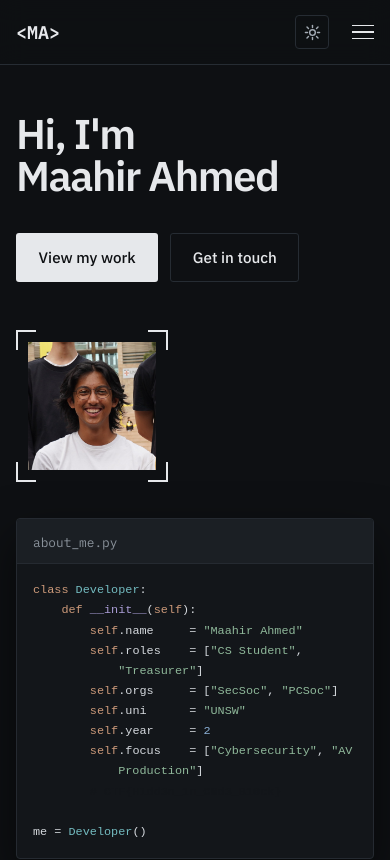
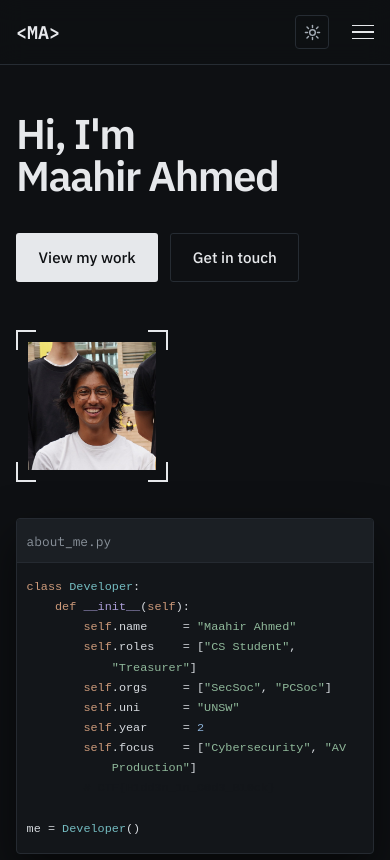
Before and after one commit to maahir-ahmed/maahir-ahmed.github.io, a Next.js app: page / in a window 390 px wide. Shown: the top 860 px of the page. Built offline with nearby package versions, Linux system fonts and the light colour scheme; no server answers; the database is empty.

Commit message:
Tighten the code box's side padding so more code fits per line

```diff
--- a/src/app/globals.css
+++ b/src/app/globals.css
@@ -409,7 +409,7 @@ textarea:focus-visible {
 }
 
 .code-content {
-    padding: 1.25rem 1.4rem;
+    padding: 1.25rem 1rem;
     font-family: var(--font-mono);
     font-size: 0.82rem;
     line-height: 1.7;
@@ -1110,7 +1110,8 @@ html { -ms-overflow-style: none; scrollbar-width: none; }
 
     .hero { padding: calc(var(--nav-height) + 3rem) 0 4rem; min-height: 0; }
     .profile-photo { width: 128px; height: 128px; }
-    .code-content { font-size: 0.74rem; padding: 1rem; }
+    .code-header { padding: 0.5rem 0.6rem; }
+    .code-content { font-size: 0.74rem; padding: 0.9rem 0.6rem; }
 
     .spec-list > div,
     .timeline-item { grid-template-columns: 1fr; gap: 0.25rem; }
```
